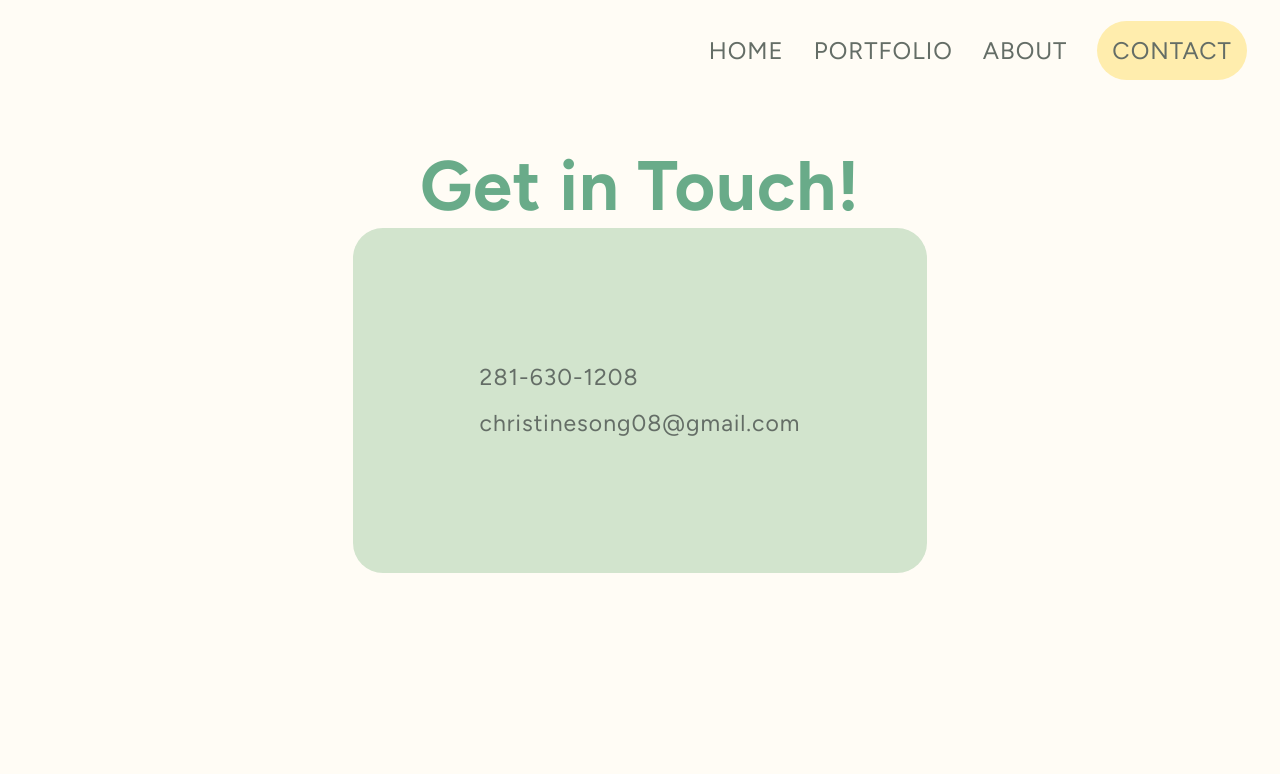
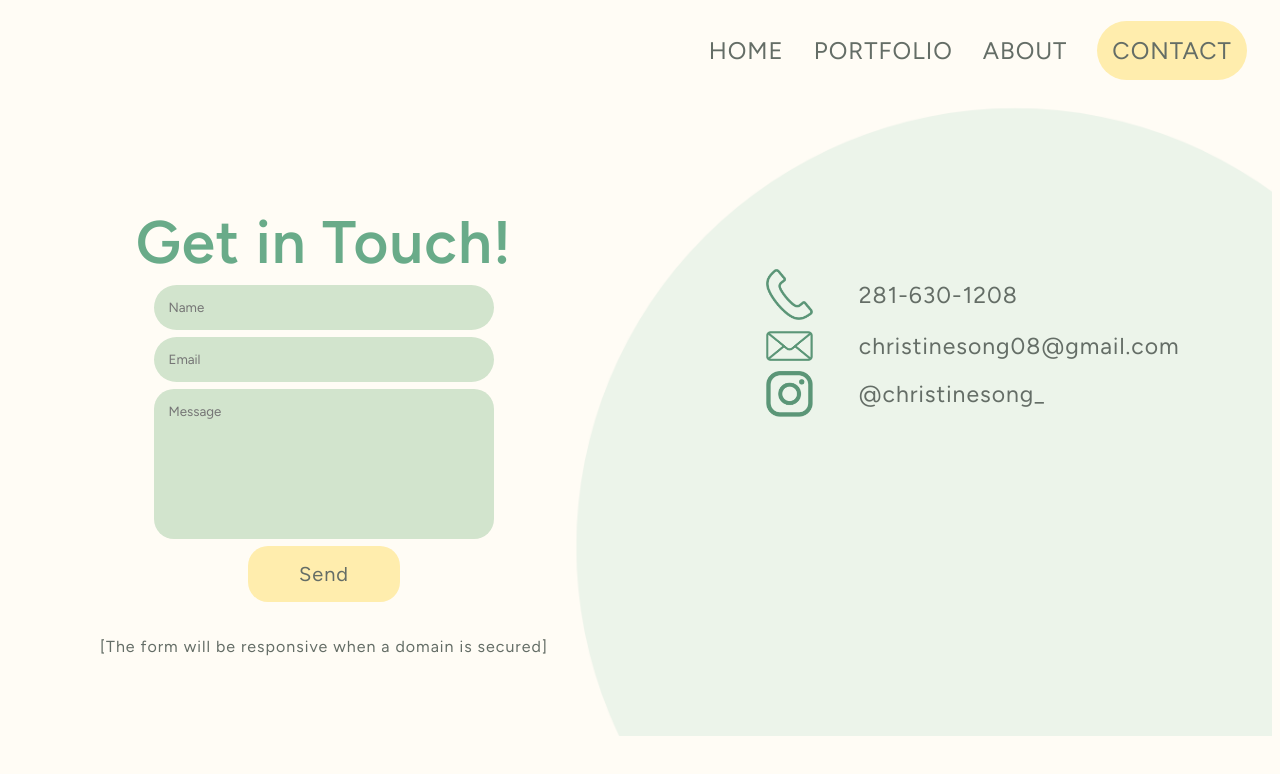
Before and after one commit to augchr/augchr.github.io, a plain HTML site: page contact.html in a window 1280 px wide. Drawn offline with Linux system fonts and the light colour scheme.

Commit message:
contact page edits

```diff
--- a/PersonalWebsite.css
+++ b/PersonalWebsite.css
@@ -54,7 +54,7 @@ body{
 }
 .welcomePage{
     background-size:cover;
-    background-image: url(HomeBgFinale.png);
+    background-image: url(WelcomeBg.png);
     width: 100%;
     height:100%;
     background-repeat:no-repeat;
@@ -102,8 +102,8 @@ body{
 .logo_carousel{
     white-space: nowrap;
     overflow: hidden;
-    width:50%;
-
+    width:45%;
+    margin:0;
     position:relative;
 
 }
@@ -114,9 +114,8 @@ body{
     animation:carousel 20s infinite linear;
 
 }
-
 .logos img{
-    width:80px;
+    width:45px;
     padding:0 40px;
 }
 .logo_carousel:hover .logos{
@@ -350,6 +349,8 @@ body{
 
 .section2 h1{
     color:rgb(91, 150, 119);
+    letter-spacing: 2px;
+
     width:100%;
     background-color: rgb(210, 228, 205);
     text-align: center;
@@ -367,11 +368,13 @@ body{
 }
 .experiences h2{
     margin:10px;
+    animation: welcomeCrossLeft .90s;
 }
 .experiences h4{
     margin:10 5vh;
     font-weight: 600;
     font-size: 23px;
+    color: rgb(165, 205, 167);
 }
 
 .experiences ul {
@@ -384,88 +387,141 @@ body{
 }
 
 
-.contact{
-    display:flex;
-    flex-direction: column;
+.contactBackground{
+    background-size: cover;
+    background-image: url(ContactBg.png);
+    background-repeat: no-repeat;
+    background-position:center;
     width:100%;
-    height:100%;
-    align-items: center;
-    background-repeat: no-repeat;
 
 
 
 }
 
-.contact h2{
-    font-size: 70px;
-    color: rgb(105, 171, 137);
-    margin: 0;
+.contactContainer{
+    width:100%;
+    display:flex;
 
 }
-.contact p {
-    font-size: 23px;
-    line-height: 2;
-    background-color: rgb(210, 228, 205);
-    border-radius: 30px;
-    justify-content: center;
-    align-items: center;
-    padding:10%;
-    margin: 0;
-}
 
-
-
-
-
-
-/*
 .contactForm{
     display:flex;
     flex-direction: column;
-    background-color: aquamarine;
-    width:30%;
-    justify-content: center;
-    padding: 10% 10%;
+    margin:5% 5%;
+    width:40%;
+    align-items: center;
 
+    animation: movingDown 1.0s;
 
+}
+form{
+    width: 70%;
+}
+.contactForm h2{
+    font-size: 60px;
+    color: rgb(105, 171, 137);
+    font-weight: 600;
+    margin:0;
 }
 
 .formAnswer{
-    padding: 1%;
+    margin: 2%;
     font-family: 'Figtree', sans-serif;
 }
 
 .formAnswer input{
+    font-family: 'Figtree', sans-serif;
     border-radius: 30px;
     background-color: rgb(210, 228, 205);
-    width:50%;
-    padding: 0.7rem;
-    border: 2px solid rgb(105, 171, 137);
+    width:100%;
+    padding: 0.9rem;
+    border: none;
     text-align: left;
 
 }
 
 .formAnswer textarea{
+    font-family: 'Figtree', sans-serif;
     background-color: rgb(210, 228, 205);
-    padding: 0.5rem;
-    border: 2px solid rgb(105, 171, 137);
-    width:50%;
+    padding: 0.9rem;
+    border: none;
+    width:100%;
+    height:150px;
     border-radius: 20px;
     resize:none;
     text-align: left;
-
 }
 
 
-button{
+.button{
     background-color: rgb(255, 237, 173);
-    padding: 0.5rem 0 rem;
+    font-size: 20px;
+    width:25%;
+    color: rgb(100, 109, 102);
+    padding: 1rem 2rem;
     border-radius: 20px;
-    border:0px;
-    width:10%;
-}*/
+    text-align: center;
+    border:none;
+    margin: 1% auto;
+
+}
+.button:hover{
+    background-color:rgb(210, 228, 205);
+    transition: background-color ease .5s;
+    color:rgb(100, 109, 102);
+}
 
 
+.contact{
+    display:flex;
+    flex-direction: column;
+    width:40%;
+    height:30%;
+    margin:10% 0 0 3%;
+    padding: 0 0 0 7%;
+    align-items: center;
+    justify-content: center;
+}
+
+
+
+.bullets{
+    display:grid;
+    grid-template-columns: repeat(3, 1fr);
+    grid-template-rows: 1fr 1fr;
+    font-size: 23px;
+    justify-content: center;
+    align-items: center;
+    list-style-type: none;
+}
+
+.phone{
+    grid-column:2;
+    grid-row:1;
+}
+.email{
+    grid-column:2;
+    grid-row:2;
+}
+.insta{
+    grid-column:2;
+    grid-row:3;
+}
+.phoneBullet{
+    grid-column:1;
+    grid-row:1;
+    width:50%;
+}
+.emailBullet{
+    grid-column:1;
+    grid-row:2;
+    width:50%;
+}
+.instaBullet{
+    grid-column:1;
+    grid-row:3;
+    width:50%;
+}
 
 @keyframes pageTransition{
     from{
@@ -512,3 +568,15 @@ button{
         transform:translateX(-100%);
     }
 }
+
+@keyframes movingDown{
+    from{
+        opacity:0;
+        transform: translateY(100vh);
+
+    }
+    to{
+        opacity:1;
+        transform:translateY(0);
+    }
+}
--- a/contact.html
+++ b/contact.html
@@ -15,9 +15,11 @@
 </head>
 
 <body>
-    <!--<div class = "contactForm">
-        <h2>Get in Touch</h2>
-            <div class = "form"></div>
+    <div class = "contactBackground">
+    <div class = "contactContainer">
+        <div class = "contactForm">
+                <h2>Get in Touch!</h2>
+                    <form>
                         <div class = "formAnswer">
                             <input type = "text" name = "name" placeholder = "Name">
                         </div>
@@ -25,22 +27,29 @@
                             <input type = "email" name = "email" placeholder = "Email">
                         </div>
                         <div class = "formAnswer">
-                    <textarea name = "message" placeholder="Message"> </textarea>
+                            <textarea name = "message" placeholder = "Message"></textarea>
                         </div>
-                <button type = "submit">Send</button>
+                        <div class = "button">Send</div>
+                    </form>
+                    <p> [The form will be responsive when a domain is secured]</p>
+
         </div>
-    </div> -->
 
         <div class = "contact">
-        <h2>Get in Touch!</h2>
-        <p>
-            281-630-1208 <br>
-            christinesong08@gmail.com
-        </p>
+            <div class = "bullets">
+                <div class = 'phone' >281-630-1208 </div>
+                <div class = 'email'>christinesong08@gmail.com</div>
+                <div class = 'insta'>@christinesong_</div>
+
+                <img class = 'phoneBullet' src = "logos/phone_logo.png" alt = "Email Logo" >
+                <img class = 'emailBullet' src = "logos/email_logo.png" alt = "Email Logo" >
+                <img class = 'instaBullet' src = "logos/insta_logo.png" alt = "Email Logo" >
+            </div>
+        </div>
 
 
     </div>
-
+</div>
 
 </body>
 
```
Also changed, not shown: about.html (+6 -6 lines), home.html (+8 -8 lines), ContactBg.png (added), HTML_Logo.jpg (deleted), HomeBgFinale.png (deleted), WelcomeBg.png (added), logos/CSS_Logo.png (renamed from CSS_Logo.png), logos/HTML_Logo.png (renamed from HTML_Logo.png), logos/Insta_logo.png (added), logos/Java_Logo.png (renamed from Java_Logo.png), logos/Python_Logo.png (renamed from Python_Logo.png), logos/email_logo.png (added), logos/phone_logo.png (added). Lines whose indentation alone changed are shown as unchanged.
